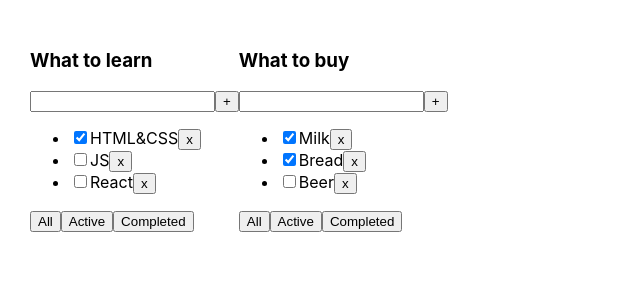
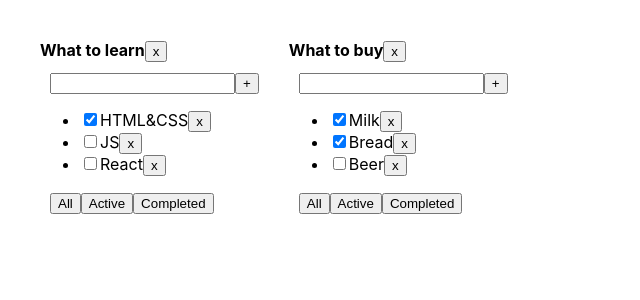
Before and after one commit to Asont/myTodoList, a React (Create React App) app: page / in a window 1280 px wide. Shown: the top 300 px of the page, without its empty margins (0-640 px from the left). Built offline with nearby package versions, Linux system fonts and the light colour scheme.

Commit message:
1.Create Input 2.Create function removeTodoList

```diff
--- a/src/App.css
+++ b/src/App.css
@@ -2,3 +2,7 @@
   padding: 30px;
   display: flex;
 }
+
+.App div {
+  margin: 10px;
+}
--- a/src/App.tsx
+++ b/src/App.tsx
@@ -45,6 +45,10 @@ function App() {
             ],
 
     })
+
+    const removeTodoList =(todoListID: string) => {
+        setTodoList(todoList.filter(m=>m.id!==todoListID))
+    }
 
     const removeTask = (todoListID: string, taskID: string) => {
         /*       const copyTasks = tasks[todoListID]
@@ -99,6 +103,10 @@ function App() {
                 titleList={tl.title}
                 tasks={taskRender}
                 removeTask={removeTask}
+                changeStatusTask={changeStatusTask}
+                filterTasks={filterTasks}
+                addTask={addTask}
+                removeTodoList={removeTodoList}
             />
         )
     })
--- /dev/null
+++ b/src/components/Input.tsx
@@ -0,0 +1,20 @@
+import React, {ChangeEvent} from 'react';
+
+type InputType = {
+    title: string
+    setTitle: (title: string) => void
+}
+
+const Input: React.FC<InputType> = ({title, setTitle}) => {
+
+    const onCLickChangeInput = (e: ChangeEvent<HTMLInputElement>) => setTitle(e.currentTarget.value)
+
+    return (
+        <input
+            value={title}
+            onChange={onCLickChangeInput}
+        />
+    );
+};
+
+export default Input;
--- a/src/components/Task.tsx
+++ b/src/components/Task.tsx
@@ -1,17 +1,24 @@
-import React from 'react';
+import React, {ChangeEvent} from 'react';
 import {TaskType} from "../App";
 import Button from "./Button";
 
 type TaskPropsType = TaskType & {
-    removeTask : ( taskID: string) =>void
+    removeTask: (taskID: string) => void
+    changeStatusTask: (taskID: string, isDone: boolean) => void
 }
 
-const Task:React.FC<TaskPropsType> = ({id,title, isDone,removeTask}) => {
+const Task: React.FC<TaskPropsType> = ({id, title, isDone, removeTask, changeStatusTask}) => {
+
+    const onClickChangeCheckBos = (e: ChangeEvent<HTMLInputElement>) => changeStatusTask(id, e.currentTarget.checked)
+    const onClickRemoveTask = () => removeTask(id)
     return (
         <li>
-            <input type="checkbox" checked={isDone}/>
+            <input type="checkbox"
+                   checked={isDone}
+                   onChange={onClickChangeCheckBos}
+            />
             <span>{title}</span>
-            <Button title={"x"} onClickHandler={()=>removeTask(id)}/>
+            <Button title={"x"} onClickHandler={onClickRemoveTask}/>
         </li>
     );
 };
--- a/src/components/TodoList.tsx
+++ b/src/components/TodoList.tsx
@@ -1,39 +1,53 @@
-import React from 'react';
+import React, {useState} from 'react';
 import TodoListTitle from "./TodoListTitle";
 import Button from "./Button";
-import {TaskType} from "../App";
+import {FilterType, TaskType} from "../App";
 import Task from "./Task";
+import Input from "./Input";
 
 type TodoListPropsType = {
-    id:string
-    tasks:Array<TaskType>
-    titleList:string
-    removeTask : (todoListID: string, taskID: string) =>void
+    id: string
+    tasks: Array<TaskType>
+    titleList: string
+    removeTask: (todoListID: string, taskID: string) => void
+    changeStatusTask: (todoListID: string, taskID: string, isDone: boolean) => void
+    filterTasks: (todoListID: string, value: FilterType) => void
+    addTask: (todoListID: string, title: string) => void
+    removeTodoList :(todoListID: string)=>void
 }
 
-const TodoList = (props:TodoListPropsType) => {
+const TodoList = (props: TodoListPropsType) => {
+
+    const [title, setTitle] = useState<string>("")
+
+    const tasksMapRender = props.tasks.map(m => {
+        const removeTask = (taskID: string) => props.removeTask(props.id, taskID)
+        const changeStatusTask = (taskID: string, isDone: boolean) => props.changeStatusTask(props.id, taskID, isDone)
+        return (<Task key={m.id} {...m} removeTask={removeTask} changeStatusTask={changeStatusTask}/>)
+    })
+
+    const onClickAddTask = () =>{
+        props.addTask(props.id, title)
+        setTitle("")
+    }
 
 
 
-    const tasksMapRender = props.tasks.map(m=>{
-        const removeTask=(taskID:string)=>props.removeTask(props.id, taskID)
-      return(<Task key={m.id} {...m} removeTask={removeTask}/>)
-    })
-
     return (
         <div>
-            <TodoListTitle titleList={props.titleList}/>
+            <TodoListTitle titleList={props.titleList} removeTodoList={props.removeTodoList} id={props.id}/>
+
             <div>
-                <input/>
-                <Button title={"+"} onClickHandler={()=>props.removeTask}/>
+                <Input title={title} setTitle={setTitle}/>
+                <Button title={"+"} onClickHandler={onClickAddTask}/>
             </div>
             <ul>
                 {tasksMapRender}
             </ul>
             <div>
-                <Button title={"All"} onClickHandler={()=>props.removeTask}/>
-                <Button title={"Active"} onClickHandler={()=>props.removeTask}/>
-                <Button title={"Completed"} onClickHandler={()=>props.removeTask}/>
+                <Button title={"All"} onClickHandler={() => props.filterTasks(props.id, "All")}/>
+                <Button title={"Active"} onClickHandler={() => props.filterTasks(props.id, "Active")}/>
+                <Button title={"Completed"} onClickHandler={() => props.filterTasks(props.id, "Completed")}/>
             </div>
         </div>
     );
--- a/src/components/TodoListTitle.tsx
+++ b/src/components/TodoListTitle.tsx
@@ -1,12 +1,18 @@
 import React from 'react';
+import Button from "./Button";
 
 type TodoListTitleType = {
+    id:string
     titleList:string
+    removeTodoList :(todoListID: string)=>void
 }
 
-const TodoListTitle:React.FC<TodoListTitleType> = ({titleList}) => {
+const TodoListTitle:React.FC<TodoListTitleType> = ({titleList, removeTodoList,id}) => {
     return (
-       <h3>{titleList}</h3>
+        <>
+            <span><b>{titleList}</b></span>
+        <Button title={"x"} onClickHandler={()=>removeTodoList(id)}/>
+        </>
     );
 };
 
```
